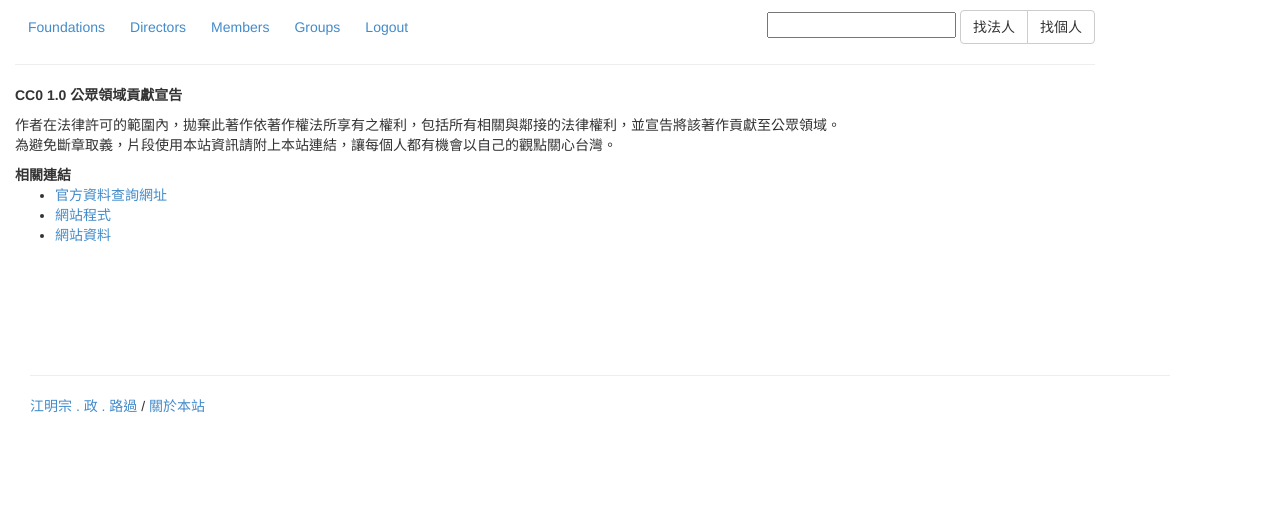
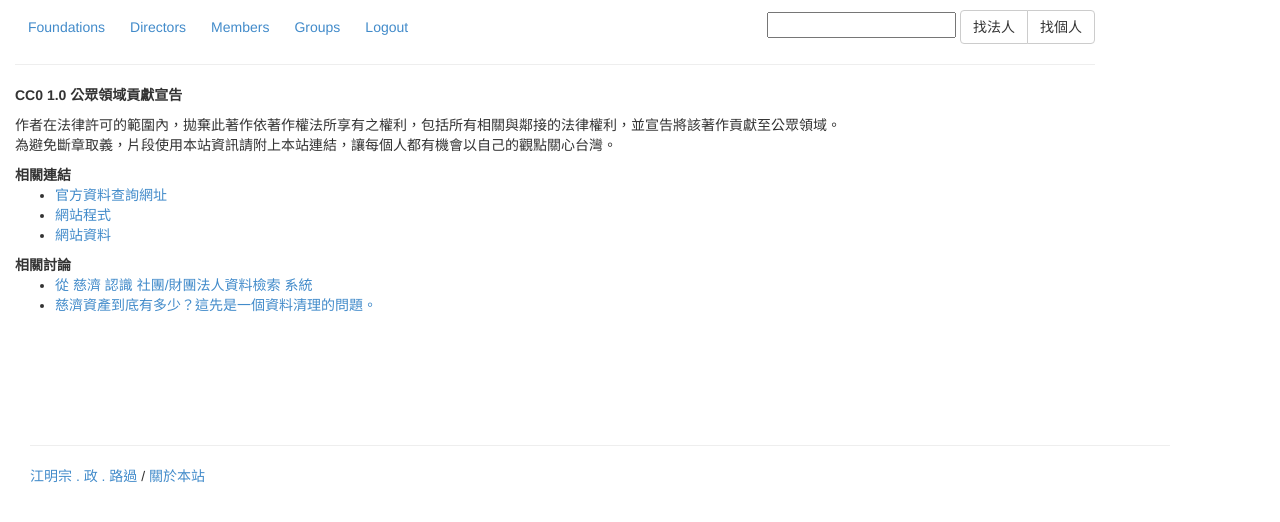
Before and after one commit to kiang/foundations, a CakePHP app: the page made by View/Pages/about.ctp in a window 1280 px wide. Shown: the part 60-582 px from the top of the page. Run offline with PHP 8.4 and a stand-in for CakePHP, Linux system fonts and the light colour scheme; the template is opened without the code that fills it, so the values that code supplies are empty; some libraries are stand-ins or nearby versions.

Commit message:
add links in about page

```diff
--- a/View/Pages/about.ctp
+++ b/View/Pages/about.ctp
@@ -4,8 +4,13 @@
     <p></p><dd>作者在法律許可的範圍內，拋棄此著作依著作權法所享有之權利，包括所有相關與鄰接的法律權利，並宣告將該著作貢獻至公眾領域。<br>為避免斷章取義，片段使用本站資訊請附上本站連結，讓每個人都有機會以自己的觀點關心台灣。</dd><p></p>
     <dt>相關連結</dt>
     <dd><ul>
-<li><a href="http://cdcb.judicial.gov.tw/abbs/wkw/WHD6K00.jsp" target="_blank">官方資料查詢網址</a></li>
-<li><a href="https://github.com/kiang/foundations" target="_blank">網站程式</a></li>
-<li><a href="https://github.com/g0v/foundationtw" target="_blank">網站資料</a></li>
-</ul></dd>
+            <li><a href="http://cdcb.judicial.gov.tw/abbs/wkw/WHD6K00.jsp" target="_blank">官方資料查詢網址</a></li>
+            <li><a href="https://github.com/kiang/foundations" target="_blank">網站程式</a></li>
+            <li><a href="https://github.com/g0v/foundationtw" target="_blank">網站資料</a></li>
+        </ul></dd>
+    <dt>相關討論</dt>
+    <dd><ul>
+            <li><a href="http://k.olc.tw/2015/03/%e5%be%9e-%e6%85%88%e6%bf%9f-%e8%aa%8d%e8%ad%98-%e7%a4%be%e5%9c%98%e8%b2%a1%e5%9c%98%e6%b3%95%e4%ba%ba%e8%b3%87%e6%96%99%e6%aa%a2%e7%b4%a2-%e7%b3%bb%e7%b5%b1/" target="_blank">從 慈濟 認識 社團/財團法人資料檢索 系統</a></li>
+            <li><a href="http://blog.richyli.com/?p=2264" target="_blank">慈濟資產到底有多少？這先是一個資料清理的問題。</a></li>
+        </ul></dd>
 </dl>
```
